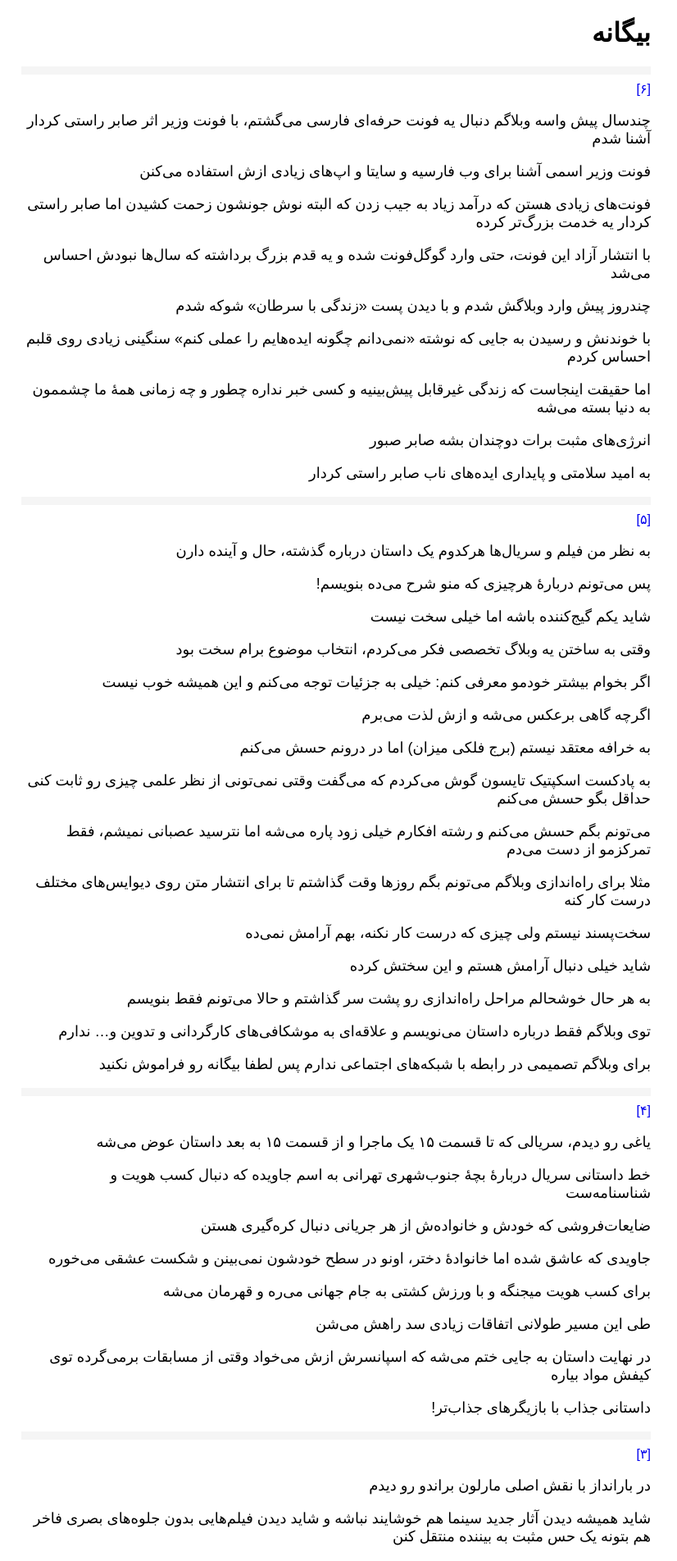
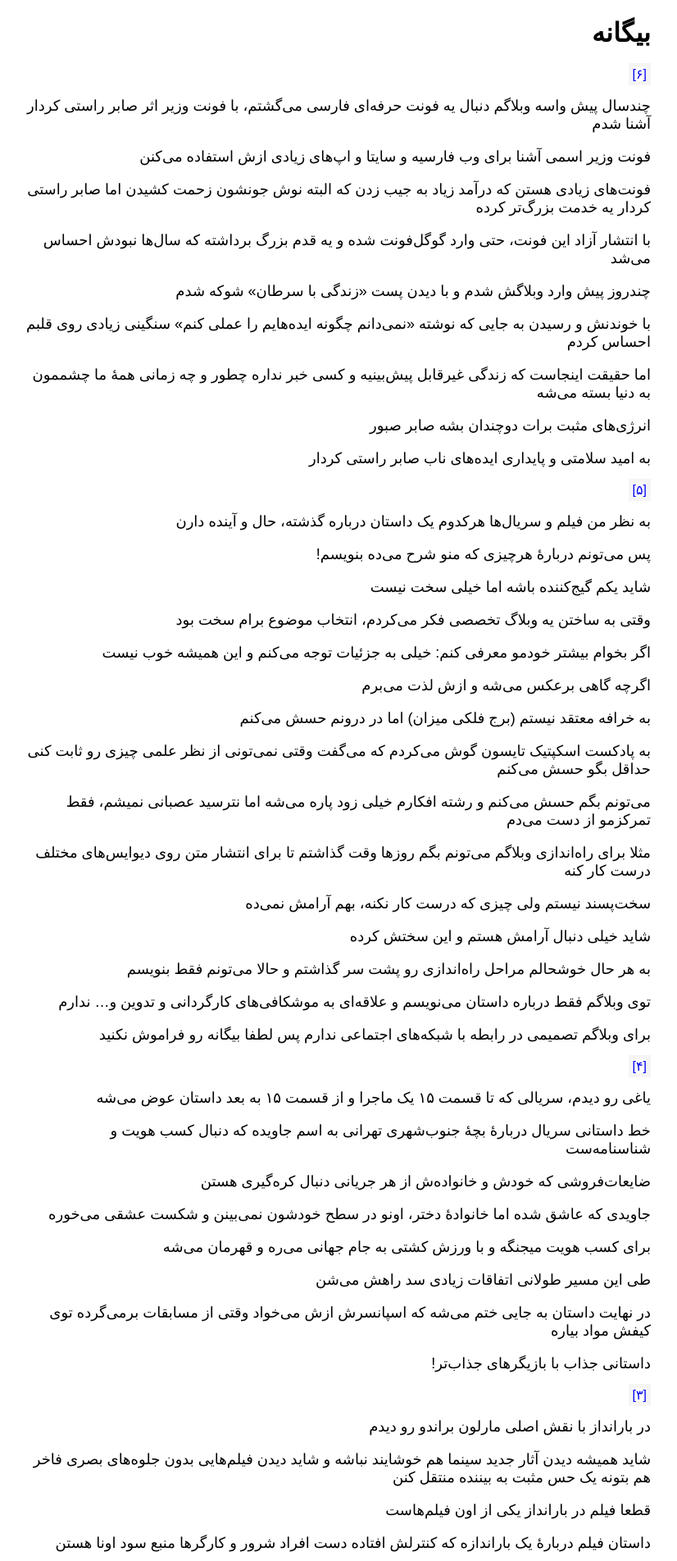
Before and after one commit to darkblog/darkblog.github.io, a Jekyll site: the page built from index.html, in a window 1280 px wide. Shown: the top 1904 px of the page at 82% size, without its empty margins (230-1056 px from the left). Built offline with Jekyll 4.4.1, drawn with Linux system fonts in a browser that asks for light colours.

Commit message:
Update index.html

```diff
--- a/index.html
+++ b/index.html
@@ -8,12 +8,11 @@
 <title>بیگانه</title>
 <meta charset="utf-8">
 <meta name="viewport" content="width=device-width, initial-scale=1">
-<style>body{font-family:sans-serif;margin:auto;padding:0 1.25em;max-width:48em}p{font-size:large}a{text-decoration:none}hr{border:thick solid whitesmoke}</style>
+<style>body{font-family:sans-serif;margin:auto;padding:0 1.25em;max-width:48em}p{font-size:large}a{text-decoration:none;border:thick solid whitesmoke}</style>
 </head>
 <body>
 <h1>بیگانه</h1>
 {% for post in site.posts limit:1000 %}
-<hr>
 <a href="{{ site.url }}{{ post.url }}">[{{ post.title }}]</a>
 {{ post.content }}
 {% endfor %}
```
